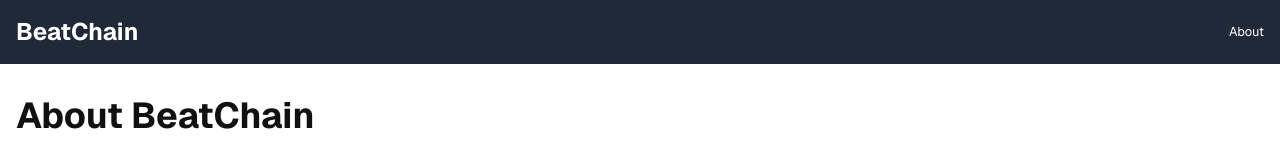
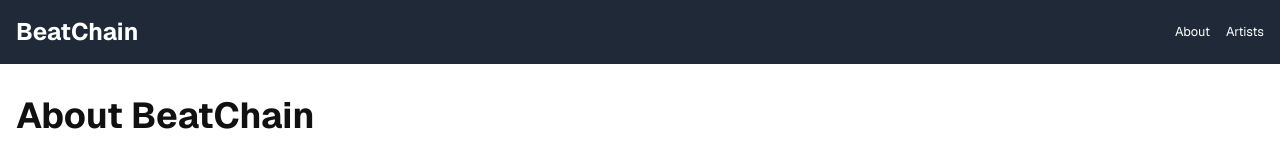
Before and after one commit to Batuhan4/BeatChain, a Next.js app: page /about in a window 1280 px wide. Shown: the top 157 px of the page. Built offline with nearby package versions, Linux system fonts and the light colour scheme; no server answers; what @coinbase/onchainkit would draw is missing.

Commit message:
Add artists page and link in header

```diff
--- /dev/null
+++ b/app/artists/page.tsx
@@ -0,0 +1,14 @@
+import React from 'react';
+
+const Artists = () => {
+  return (
+    <div className="container mx-auto px-4 py-8">
+      <h1 className="text-4xl font-bold mb-4">Artists</h1>
+      <p className="text-lg">
+        This is the page where you can find all the artists on BeatChain.
+      </p>
+    </div>
+  );
+};
+
+export default Artists;
--- a/app/components/Header.tsx
+++ b/app/components/Header.tsx
@@ -12,6 +12,9 @@ const Header = () => {
           <li>
             <Link href="/about">About</Link>
           </li>
+          <li>
+            <Link href="/artists">Artists</Link>
+          </li>
         </ul>
       </nav>
     </header>
```
